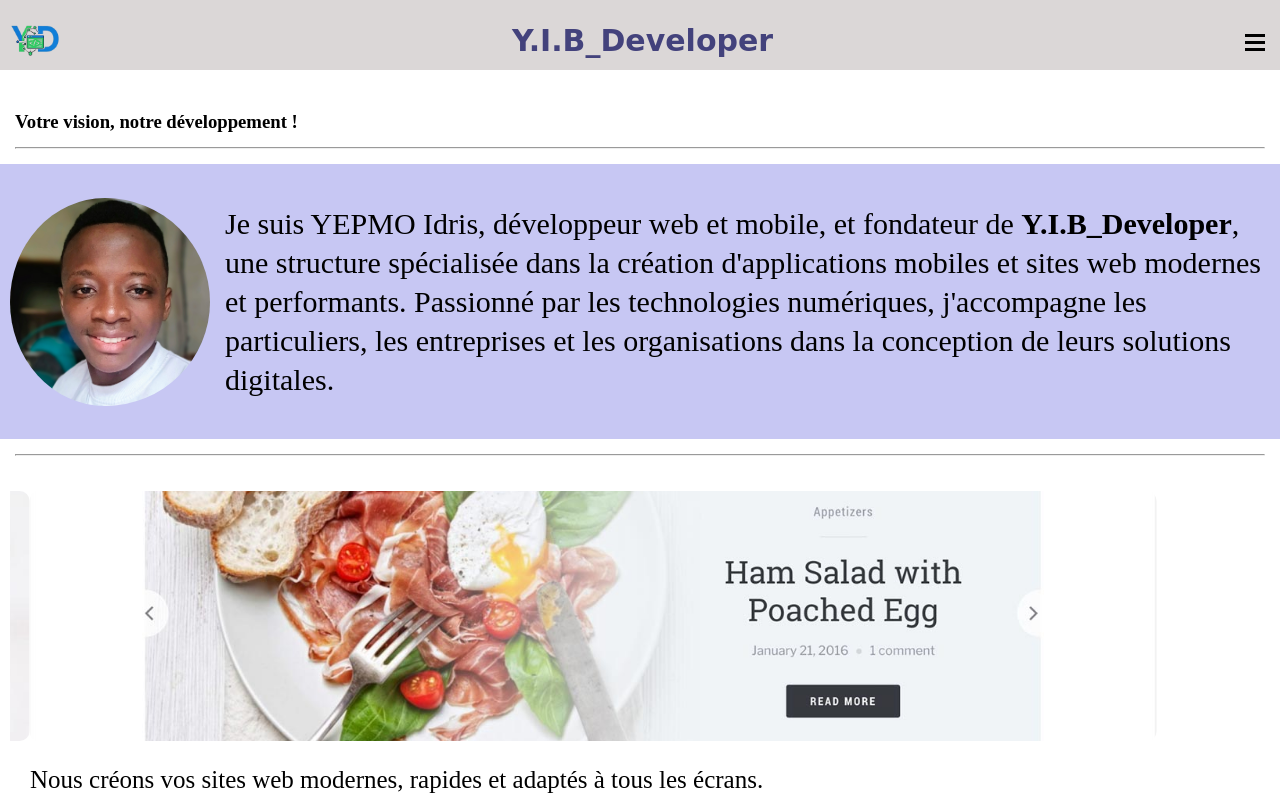
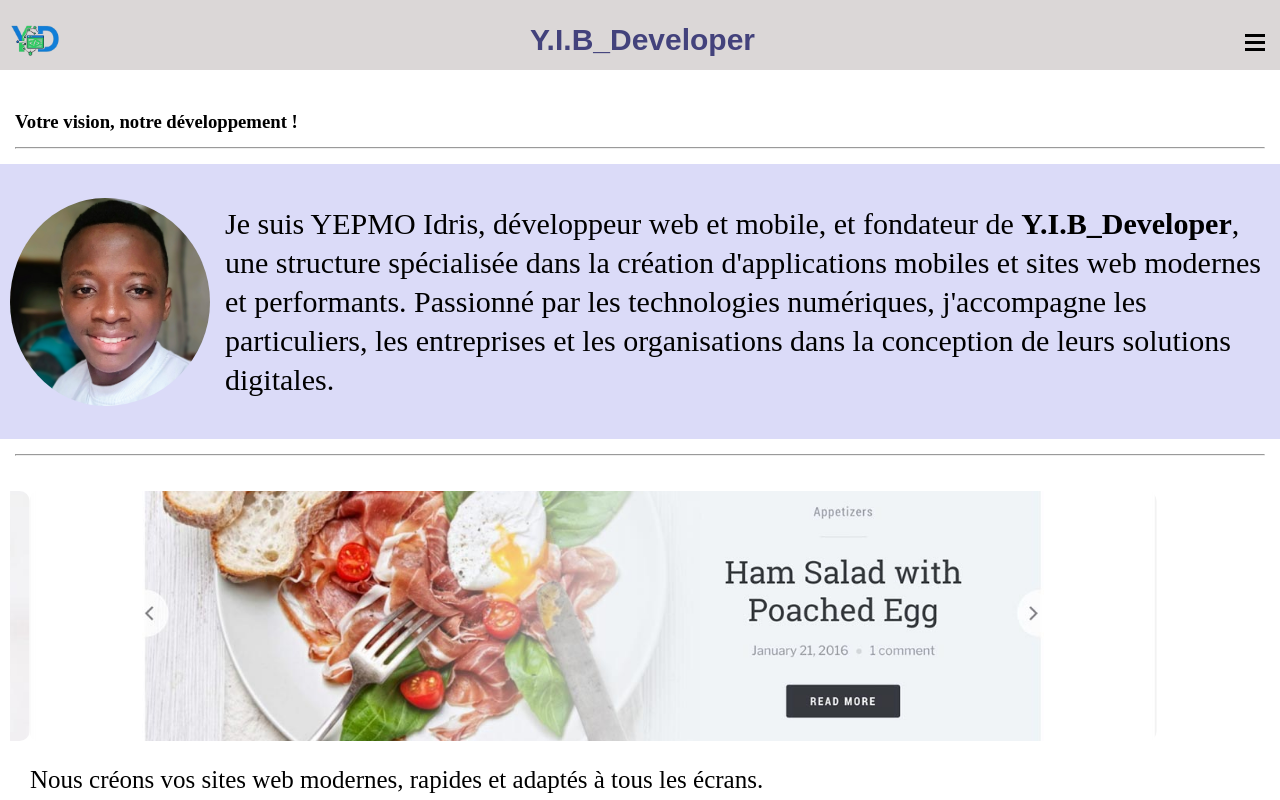
Before and after one commit to idridinho/mon-site, a plain HTML site: page index.html in a window 1280 px wide. Shown: the top 800 px of the page. Drawn offline with Linux system fonts and the light colour scheme.

Commit message:
modification

```diff
--- a/style.css
+++ b/style.css
@@ -24,7 +24,7 @@ body {
 }
 #titre {
     color: rgb(61, 61, 61);
-    font-family: cursive;
+    font-family: Arial, Helvetica, sans-serif;
     font-size: clamp(20px, 5vw, 30px);
 }
 #dev {
@@ -118,7 +118,7 @@ body {
     display: flex;
     align-items: center;
     gap: 5px;
-    background-color: rgb(199, 199, 243);
+    background-color: rgb(219, 219, 248);
 }
 .photo {
     width: 200px;
```
Also changed, not shown: images/images.jpg (added).
